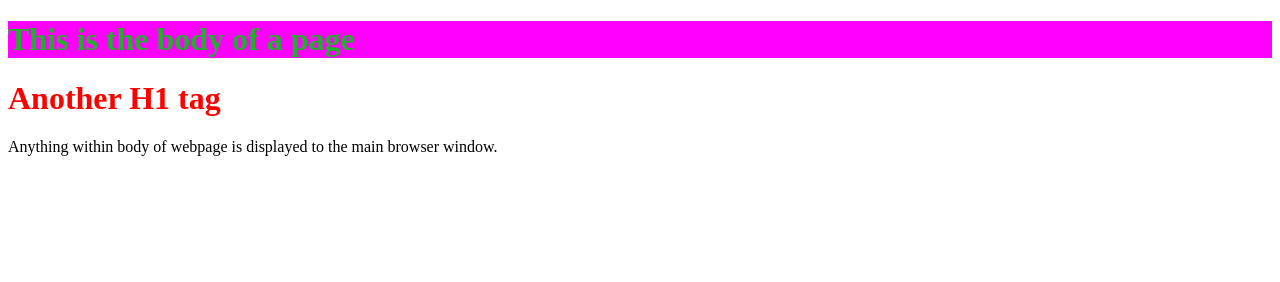
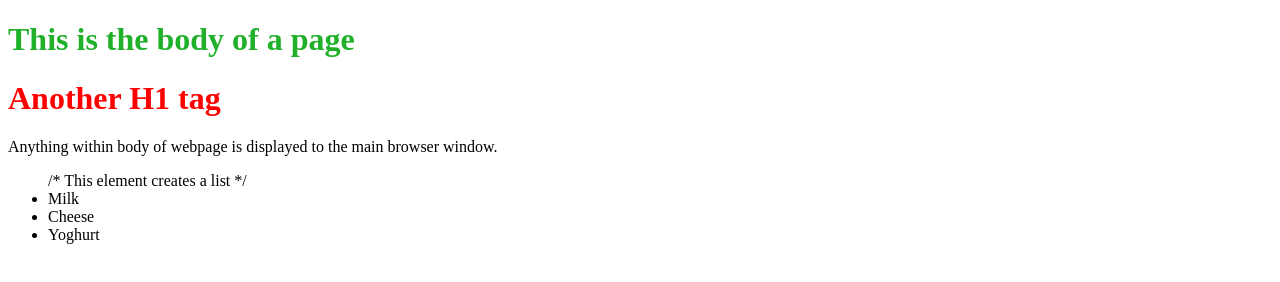
Before and after one commit to katienordstrom/WEB503-Lab-1, a website: page src/index.html in a window 1280 px wide. Drawn offline with Linux system fonts and the light colour scheme.

Commit message:
Added list element

```diff
--- a/src/index.css
+++ b/src/index.css
@@ -1,6 +1,5 @@
 .first-tag {
 color: rgb(32, 176, 42);
-background-color: magenta;
 }
 /* . for classes and # for IDs */
 #another_tag {
--- a/src/index.html
+++ b/src/index.html
@@ -12,6 +12,12 @@
         <h1 class="first-tag">This is the body of a page</h1>
         <h1 id="another_tag">Another H1 tag</h1>
         <p>Anything within body of webpage is displayed to the main browser window.</p>
+        <ul> /* This element creates a list */
+            <li>Milk</li>
+            <li>Cheese</li>
+            <li>Yoghurt</li>
+        </ul>
+
         <script src="index.js" async defer></script>
     </body>
 </html>
```
